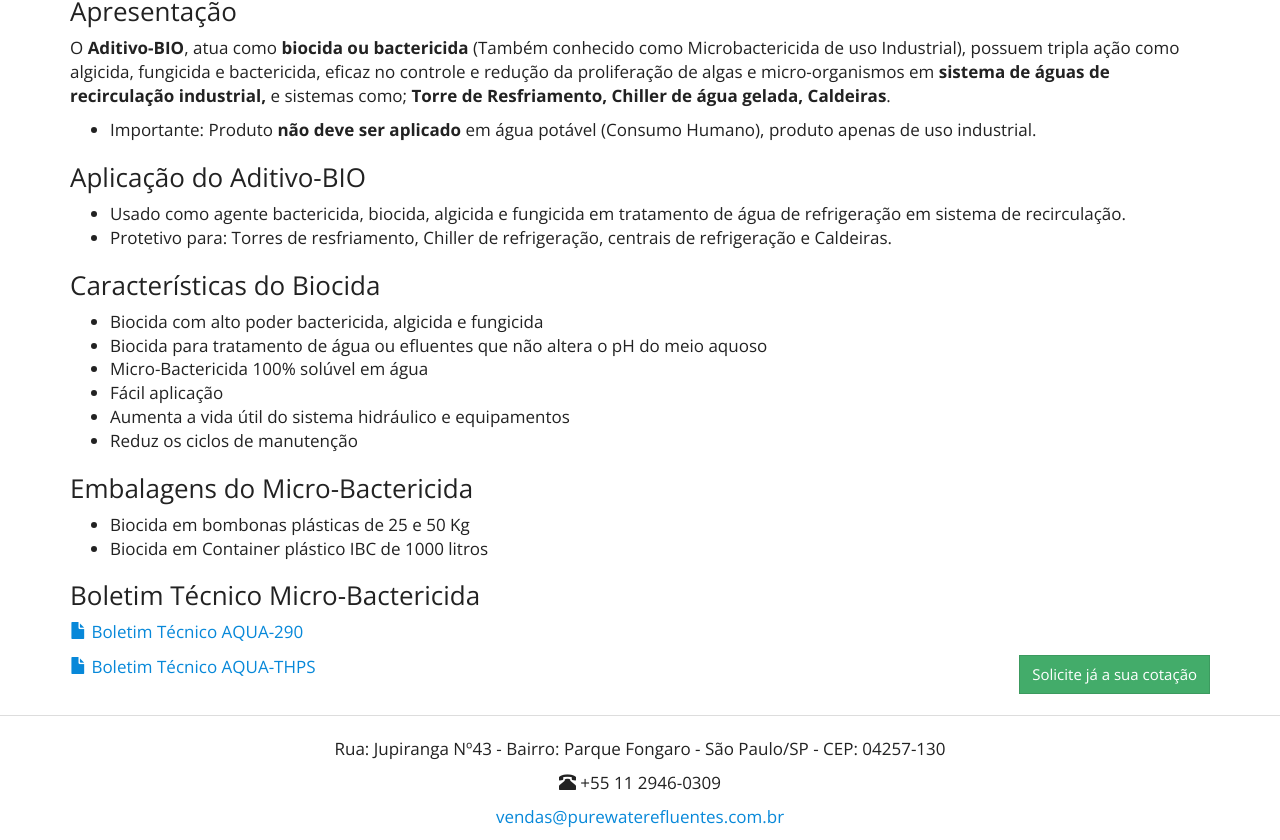
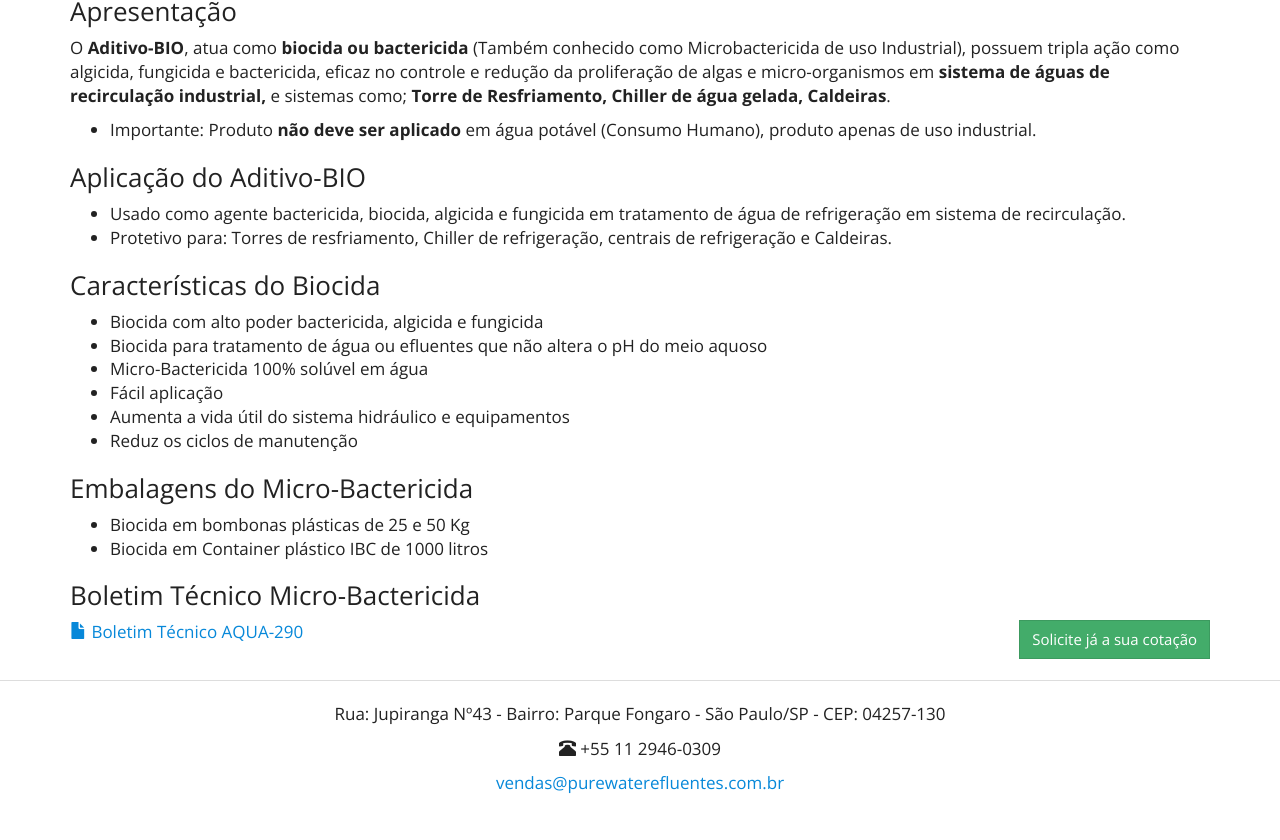
Before and after one commit to purewaterefluentes/purewaterefluentes.github.io, a Jekyll site: the page built from produtos/biocida.md, in a window 1280 px wide and 900 px high, scrolled down 642 px, cut to the strip 60-900 px from the top of the window. Built offline with Jekyll 4.4.1, drawn with Linux system fonts in a browser that asks for light colours; nearby versions of some CDN libraries; library files that are not in the unit come from our copies; after the commit the page ends 1507 px from its top, so only the background shows below that.

Commit message:
Update biocida.md

```diff
--- a/produtos/biocida.md
+++ b/produtos/biocida.md
@@ -36,7 +36,3 @@
 {% include purewater/link-boletim.html
    label="Boletim Técnico AQUA-290"
    arquivo="BOLETIM TÉCNICO - AQUA-290 - REVISADO.pdf" %}
-
-{% include purewater/link-boletim.html
-   label="Boletim Técnico AQUA-THPS"
-   arquivo="BOLETIM TÉCNICO AQUA-THPS aditivo Bio.pdf  " %}
```
